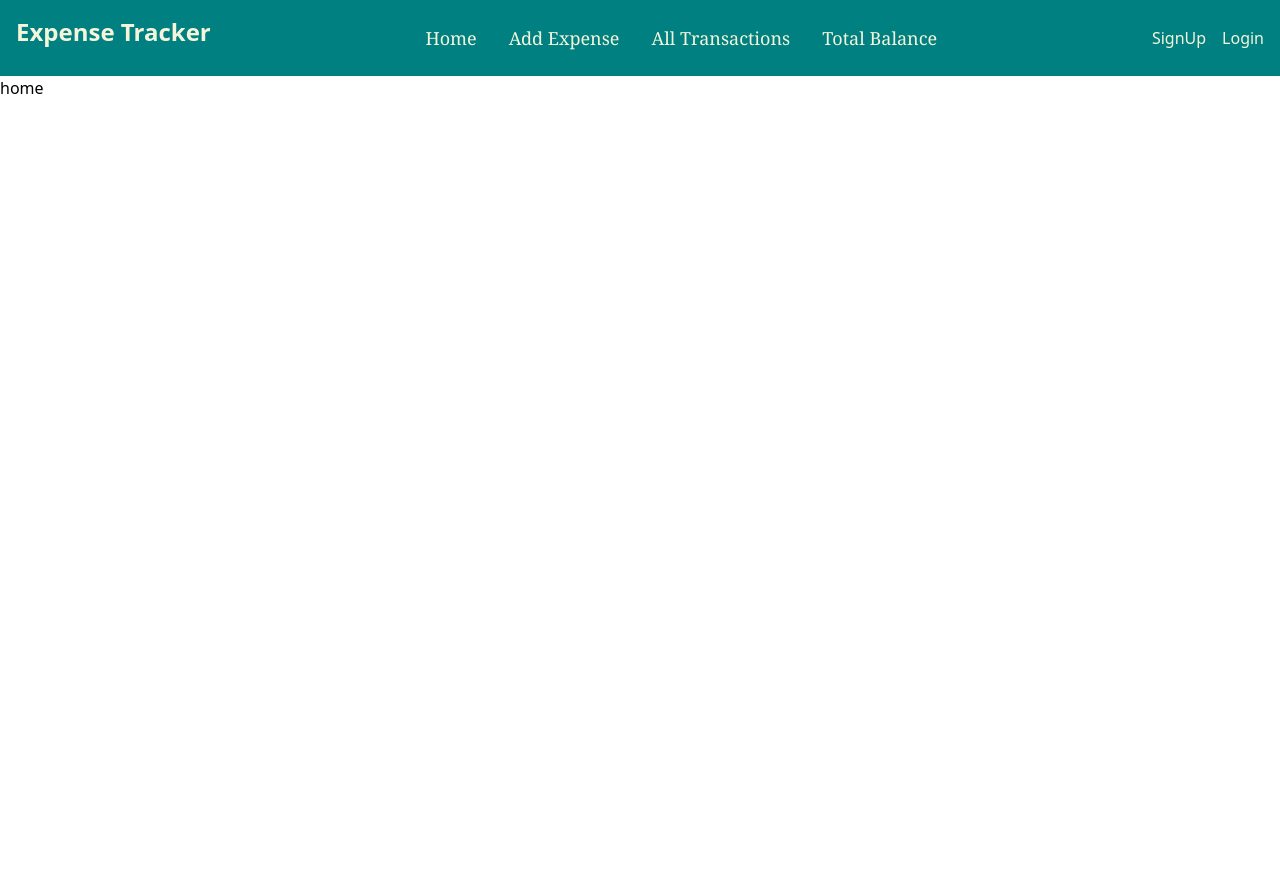
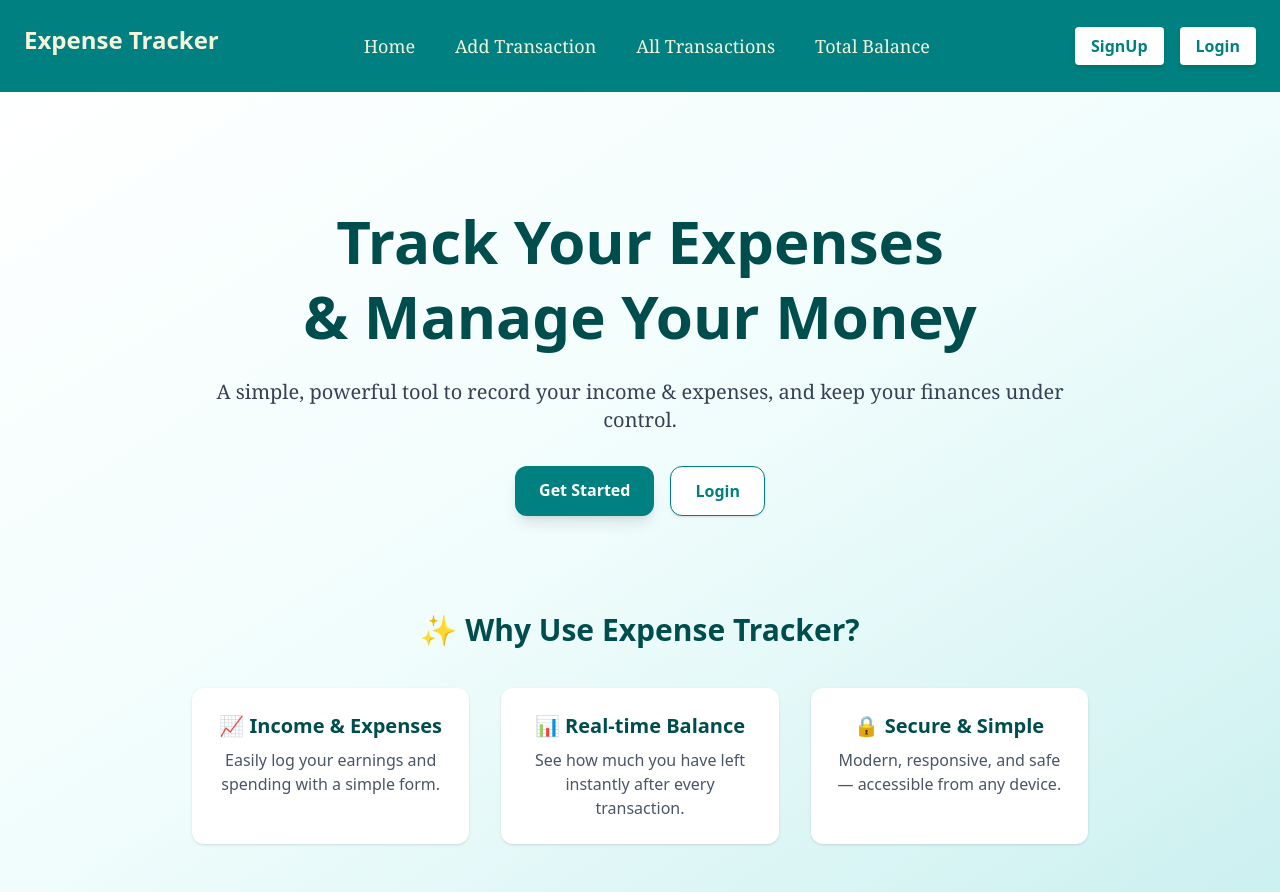
Before and after one commit to ankit11556/expense-tracker, a React (Vite) app in the folder frontend/: page / in a window 1280 px wide. Before the commit the page ends 800 px from the top, so only its background shows below. Built offline with nearby package versions, Linux system fonts and the light colour scheme; no server answers.

Commit message:
design home page

```diff
--- a/frontend/src/components/Navbar.jsx
+++ b/frontend/src/components/Navbar.jsx
@@ -3,34 +3,39 @@ import { useAuth } from "../context/AuthContext"
 const Navbar = () =>{
   const {user,logout} = useAuth()
   return(
-<nav className="bg-[#008080] text-[#F5F5DC] p-4 flex justify-between itmes-center">
-<h1 className="text-2xl font-bold">Expense Tracker</h1>
+<nav className="bg-[#008080] text-[#F5F5DC] p-6 flex justify-between itmes-center shadow-md">
+<h1 className="text-2xl font-bold font-sans">Expense Tracker</h1>
 
 <ul className="flex gap-4 text-lg font-serif font-normal">
-
-    <li className="hover:bg-[#006666] p-2 rounded">
+    <li className="hover:bg-[#006666] px-3 py-2 rounded transition-colors duration-200">
       <Link to="/">Home</Link>
     </li>
 
-    <li className="hover:bg-[#006666] p-2 rounded">
-      <Link to="/add">Add Expense</Link>
+    <li className="hover:bg-[#006666] px-3 py-2 rounded transition-colors duration-200">
+      <Link to="/add">Add Transaction</Link>
     </li>
 
-    <li className="hover:bg-[#006666] p-2 rounded">
+    <li className="hover:bg-[#006666] px-3 py-2 rounded transition-colors duration-200">
       <Link to="/all-transactions">All Transactions</Link>
     </li>
 
-    <li className="hover:bg-[#006666] p-2 rounded">
+    <li className="hover:bg-[#006666] px-3 py-2 rounded transition-colors duration-200">
       <Link to="/total">Total Balance</Link>
     </li>
   </ul>
 
 <div className="gap-4 flex">
-  <button><Link to="/signup">SignUp</Link></button>
+  <button><Link to="/signup"
+  className="bg-white text-[#008080] font-semibold px-4 py-2 rounded shadow-md hover:bg-[#e0e0e0] transition duration-200"
+  >SignUp</Link></button>
   {user ? (
-        <button onClick={logout}>Logout</button>
+        <button onClick={logout}
+        className="bg-red-500 text-white font-semibold px-4 py-2 rounded shadow-md hover:bg-red-600 transition duration-200"
+        >Logout</button>
       ) : (
-        <button ><Link to="/login">Login</Link></button>
+        <button ><Link to="/login"
+          className="bg-white text-[#008080] font-semibold px-4 py-2 rounded shadow-md hover:bg-[#e0e0e0] transition duration-200"
+        >Login</Link></button>
       )}
 </div>
 </nav>
--- a/frontend/src/pages/AddExpensePage.jsx
+++ b/frontend/src/pages/AddTransactionPage.jsx
@@ -4,7 +4,7 @@ import {useNavigate} from "react-router-dom"
 import { useLocation } from "react-router-dom";
 import { updateTransaction } from "../services/Api";
 
-const AddExpensePage = () => {
+const AddTransactionPage = () => {
   const navigate = useNavigate()
   const location = useLocation();
 
@@ -128,4 +128,4 @@ useEffect(() => {
   );
 };
 
-export default AddExpensePage;
+export default AddTransactionPage;
--- a/frontend/src/pages/Home.jsx
+++ b/frontend/src/pages/Home.jsx
@@ -1,6 +1,53 @@
-const Home = () =>{
-  return(
-    <h1>home</h1>
-  )
-}
-export default Home
+const Home = () => {
+  return (
+    <div className="min-h-screen bg-gradient-to-br from-white via-[#F0FDFC] to-[#CCF0F0] text-[#004D4D] p-8">
+      {/* Hero Section */}
+      <section className="max-w-4xl mx-auto text-center mt-20">
+        <h1 className="text-5xl md:text-6xl font-extrabold mb-6 font-sans leading-tight">
+          Track Your Expenses <br /> & Manage Your Money
+        </h1>
+        <p className="text-xl text-gray-700 mb-8 font-serif">
+          A simple, powerful tool to record your income & expenses, and keep your finances under control.
+        </p>
+
+        <div className="flex justify-center gap-4">
+          <a
+            href="/signup"
+            className="bg-[#008080] text-white px-6 py-3 rounded-xl shadow-lg hover:bg-[#006666] transition duration-200 font-semibold"
+          >
+            Get Started
+          </a>
+          <a
+            href="/login"
+            className="bg-white text-[#008080] border border-[#008080] px-6 py-3 rounded-xl shadow hover:bg-[#f0f0f0] transition duration-200 font-semibold"
+          >
+            Login
+          </a>
+        </div>
+      </section>
+
+      {/* Features Section */}
+      <section className="mt-24 max-w-4xl mx-auto">
+        <h2 className="text-3xl font-bold text-center mb-10">✨ Why Use Expense Tracker?</h2>
+        <div className="grid md:grid-cols-3 gap-8 text-center">
+          <div className="bg-white p-6 rounded-xl shadow hover:shadow-md transition">
+            <h3 className="text-xl font-semibold mb-2">📈 Income & Expenses</h3>
+            <p className="text-gray-600">Easily log your earnings and spending with a simple form.</p>
+          </div>
+
+          <div className="bg-white p-6 rounded-xl shadow hover:shadow-md transition">
+            <h3 className="text-xl font-semibold mb-2">📊 Real-time Balance</h3>
+            <p className="text-gray-600">See how much you have left instantly after every transaction.</p>
+          </div>
+
+          <div className="bg-white p-6 rounded-xl shadow hover:shadow-md transition">
+            <h3 className="text-xl font-semibold mb-2">🔒 Secure & Simple</h3>
+            <p className="text-gray-600">Modern, responsive, and safe — accessible from any device.</p>
+          </div>
+        </div>
+      </section>
+    </div>
+  );
+};
+
+export default Home;
--- a/frontend/src/pages/Login.jsx
+++ b/frontend/src/pages/Login.jsx
@@ -1,7 +1,7 @@
 import { useEffect, useState } from "react";
 import { googleLogin, loginUser } from "../services/authApi";
 import { useAuth } from "../context/AuthContext";
-import { useNavigate } from "react-router-dom";
+import { Link, useNavigate } from "react-router-dom";
 const Login = () =>{
   useEffect(() => {
     const script = document.createElement("script");
@@ -94,10 +94,21 @@ const Login = () =>{
         required
       />
 
-      <button className="w-full bg-[#008080] text-white p-2 rounded" type="submit">
+      <button className="w-full bg-[#008080] text-white p-2 rounded hover:cursor-pointer hover:bg-[#008080bb]" type="submit ">
         Login
       </button>
-      <div className="mt-4 text-center" id="googleLoginBtn"></div>
+
+      <div className="mt-4 text-center">
+        <p className="text-sm text-gray-600 mb-2">Or login with Google</p>
+        <div id="googleLoginBtn" className="flex justify-center"></div>
+     </div>
+
+      <p className="mt-4 text-center text-sm text-gray-600">
+      Don't have an account?{" "}
+      <Link to="/signup" className="text-[#008080] font-medium hover:underline">
+        Sign up
+      </Link>
+    </p>
     </form>
   </div>
   )
--- a/frontend/src/pages/Register.jsx
+++ b/frontend/src/pages/Register.jsx
@@ -3,7 +3,7 @@ import { createRegister, sendOtp, verifyOtp } from "../services/authApi"
 import { useNavigate } from "react-router-dom"
 import { useAuth } from "../context/AuthContext";
 import { FaCheckCircle } from "react-icons/fa";
-
+import { Link } from "react-router-dom";
 const Register = () =>{
 
   const navigate = useNavigate();
@@ -18,7 +18,6 @@ const Register = () =>{
   const [otpSent,setOtpSent] = useState(false);
   const [otp,setOtp] = useState('')
   const [otpVerified,setOtpVerified] = useState(false)
-  const [counter,setCounter] = useState(false)
   const [timeLeft,setTimeLeft] = useState(120)
 
   const handleSendOtp = async () => {
@@ -31,27 +30,26 @@ const Register = () =>{
       const res = await sendOtp({email: signupForm.email});
       alert(res.data.message);
       setOtpSent(true);
-      setTimeLeft(120);     // Reset timer to 2 minutes
-      setCounter(true);
+      startTimer()
     } catch (error) {
       alert(error.response?.data?.error || "Failed to send OTP");
     }
   }
 
-  useEffect(() => {
-    if (!counter) return;
-    const countdownInterval = setInterval(() => {
-      setTimeLeft((prevTime) => {
-        if (prevTime <= 1) {
-          clearInterval(countdownInterval);
+  const startTimer = () =>{
+    setTimeLeft(120);
+
+    const interval = setInterval(()=>{
+      setTimeLeft((prevTime)=>{
+        if (prevTime<=1) {
+          clearInterval(interval);
           return 0;
         }
         return prevTime -1;
       });
-    }, 1000);
+    },1000)
 
-    return () => clearInterval(countdownInterval); // Cleanup on unmount
-  }, [counter]);
+  }
 
 const handleResendOtp = () =>{
   handleSendOtp();
@@ -114,7 +112,7 @@ const {setUser} = useAuth()
         />
 
         {!otpSent &&(
-          <button className="bg-[#000000] text-white p-2 rounded"
+          <button className="bg-[#008080] hover:cursor-pointer text-white p-2 rounded  hover:bg-[#008080bb]"
           type="button"
           onClick={handleSendOtp}
           >Sent OTP</button>
@@ -125,16 +123,21 @@ const {setUser} = useAuth()
          <input type="text" placeholder="Enter OTP" value={otp} onChange={(e) => setOtp(e.target.value)}
          className="w-full p-2 mb-4 border rounded"
          />
-          <div>
-          {counter && <p>Time Left: {timeLeft}s</p>}
+
+          <div className="space-y-3 mt-4">
+          {timeLeft > 0 && <p className="text-gray-600">Time Left: {timeLeft}s</p>}
           <button disabled={timeLeft>0}
             onClick={handleResendOtp}
              type="button"
-             className="bg-[#000000] text-white p-2 rounded"
+            className="w-full bg-[#008080] text-white p-2 rounded disabled:opacity-50 hover:cursor-pointer hover:bg-[#008080d3]"
             >Resend OTP</button>
-        </div>
 
-         <button type="button" onClick={handleVerifyOtp} className=" text-white p-2 rounded bg-green-400 hover:cursor-pointer">Verify OTP</button>
+
+         <button type="button" onClick={handleVerifyOtp}
+         className=" w-full bg-green-500 text-white p-2 rounded hover:cursor-pointer hover:bg-green-400">
+          Verify OTP
+          </button>
+          </div>
         </>
         )}
 
@@ -155,6 +158,14 @@ const {setUser} = useAuth()
           </>
           )}
 
+          <p className="mt-4 text-sm text-center text-gray-600">
+              Already registered?{" "}
+            <Link to="/login" className="text-[#008080] font-medium hover:underline">
+             Login here
+            </Link>
+         </p>
+
+
       </form>
     </div>
   )
--- a/frontend/src/routes/AppRoute.jsx
+++ b/frontend/src/routes/AppRoute.jsx
@@ -1,7 +1,7 @@
 import {  Routes,Route } from "react-router-dom"
 import Navbar from "../components/Navbar"
 import AllTransactions from "../pages/AllTransactions"
-import AddExpensePage from "../pages/AddExpensePage"
+import AddTransactionPage from "../pages/AddTransactionPage"
 import Register from "../pages/Register"
 import Login from "../pages/Login"
 import Home from "../pages/Home"
@@ -16,7 +16,7 @@ const AppRoutes = () =>{
     <Routes>
       <Route path="/" element={<Home/>}></Route>
       <Route path="/all-transactions" element={ <PrivateRoute>< AllTransactions/></PrivateRoute>} ></Route>
-      <Route path="/add" element={<PrivateRoute><AddExpensePage/></PrivateRoute>}></Route>
+      <Route path="/add" element={<PrivateRoute><AddTransactionPage/></PrivateRoute>}></Route>
       <Route path="/signup" element={<Register/>}></Route>
       <Route path="/login" element={<Login/>}></Route>
     </Routes>
```
Also changed, not shown: frontend/src/pages/AllTransactions.jsx (+35 -29 lines), 1 other file (tests, documents, lock files or other folders).
